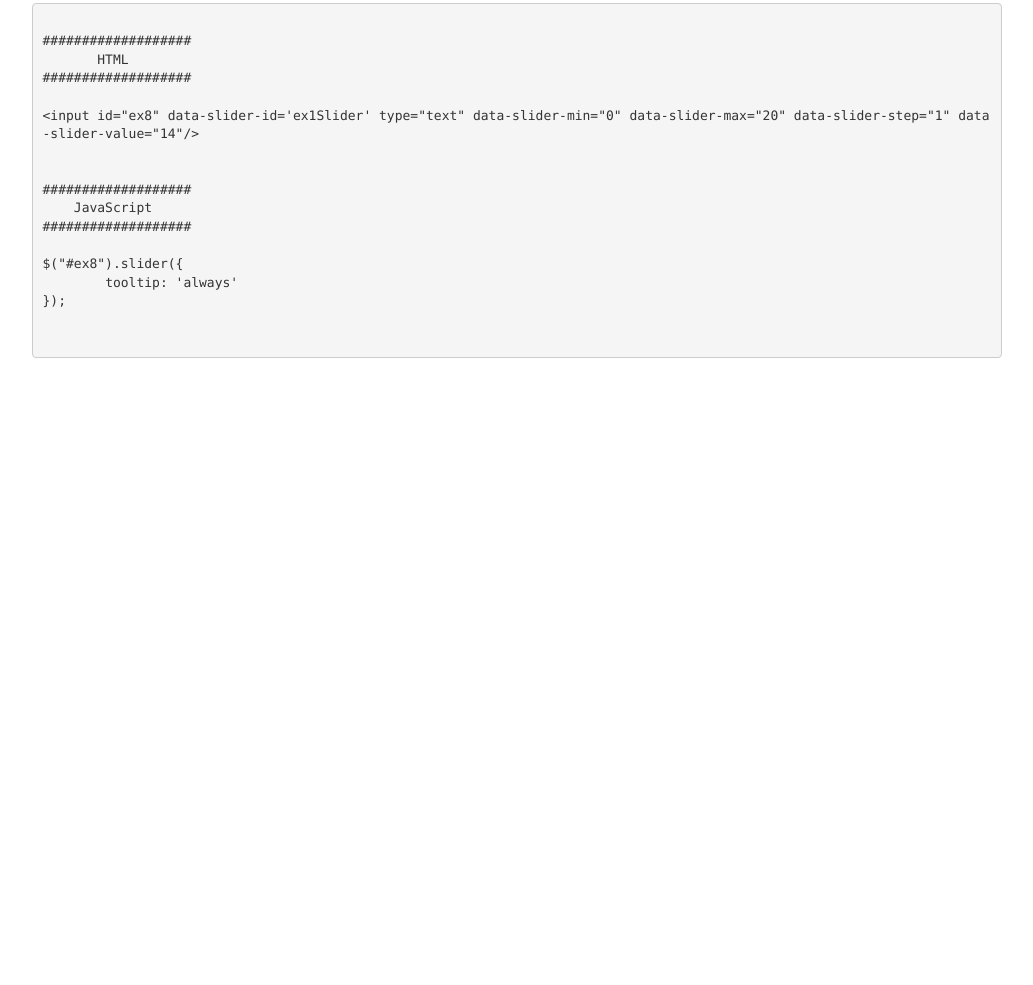
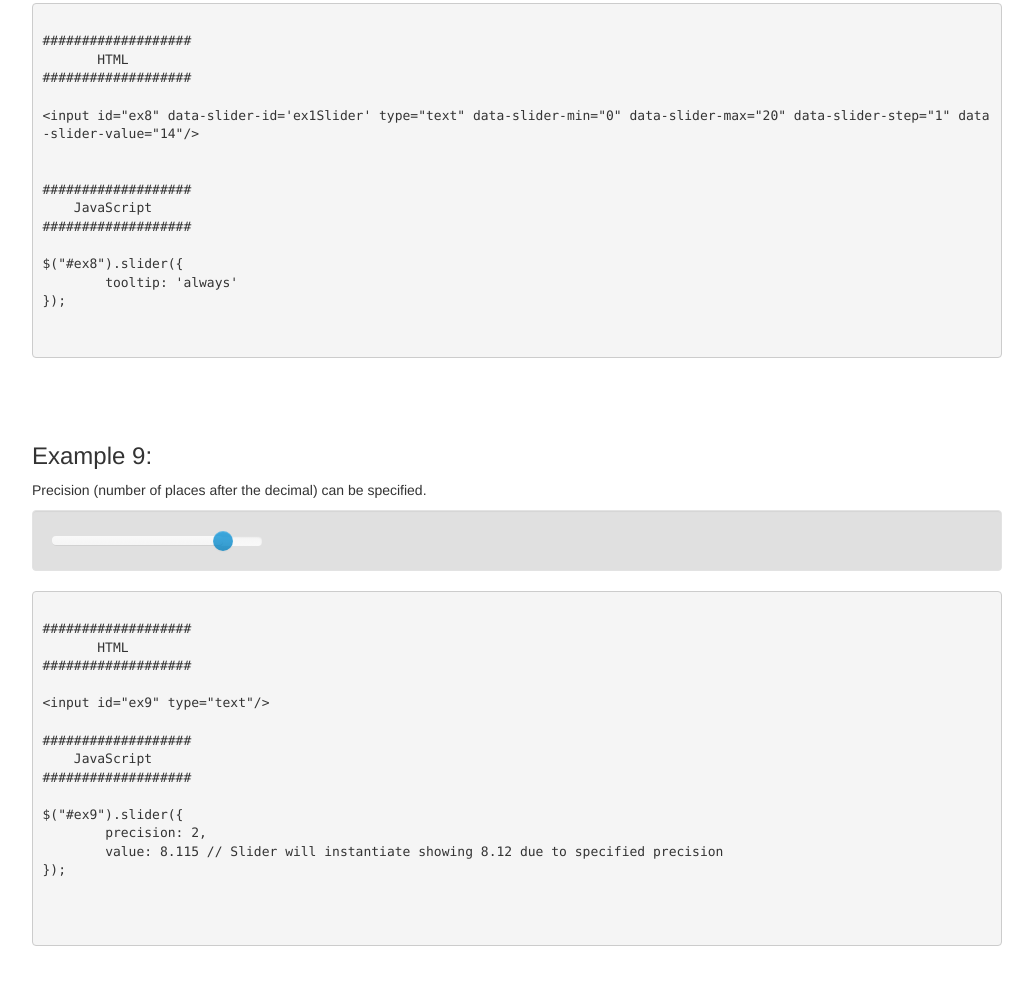
Before and after one commit to seiyria/bootstrap-slider, a plain HTML site: page index.html in a window 1280 px wide. Shown: the part 6215-7200 px from the top of the page, without its empty margins (123-1156 px from the left). Before the commit the page ends 6648 px from the top, so only its background shows below. Drawn offline with Linux system fonts and the light colour scheme.

Commit message:
updating index.html

```diff
--- a/index.html
+++ b/index.html
@@ -436,8 +436,34 @@ $("#ex8").slider({
 
             </code></pre>
       	</div>
-      </div>
 
+      <div class='slider-example'>
+      		<h3>Example 9:</h3>
+      		<p>Precision (number of places after the decimal) can be specified.</p>
+      		<div class="well">
+  				<input id="ex9" type="text"/>
+      		</div>
+      		<pre><code>
+###################
+       HTML
+###################
+
+&ltinput id="ex9" type="text"/&gt
+
+###################
+    JavaScript
+###################
+
+$("#ex9").slider({
+	precision: 2,
+	value: 8.115 // Slider will instantiate showing 8.12 due to specified precision
+});
+
+
+            </code></pre>
+      	</div>
+
+      </div> <!-- /examples -->
     </div> <!-- /container -->
 
 
@@ -504,6 +530,12 @@ $("#ex8").slider({
 			$("#ex8").slider({
 				tooltip: 'always'
 			});
+
+			/* Example 9 */
+			$("#ex9").slider({
+				step: 0.01,
+				value: 8.115
+			});
     	});
     </script>
     <!-- Placed at the end of the document so the pages load faster -->
```
